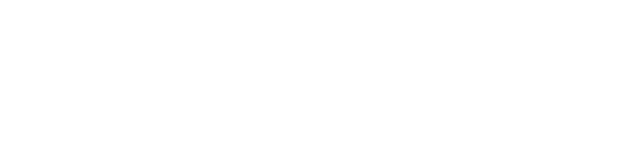
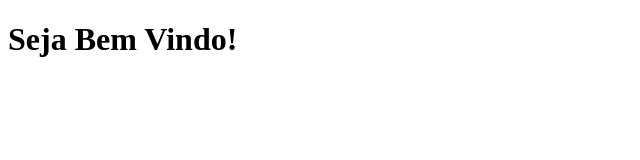
Before and after one commit to ismaeltravassos/Ismael-Travassos.github.io, a plain HTML site: page index.html in a window 1280 px wide. Shown: the whole page, without its empty margins (0-640 px from the left). Drawn offline with Linux system fonts and the light colour scheme.

Commit message:
alterando index

```diff
--- a/index.html
+++ b/index.html
@@ -2,12 +2,12 @@
 <html>
 <head>
 	<meta chaset="utf-8"/>
-	<title>Minha Página</title>
-	<script>
-	</script>
+	<title>Minha Página Pessoal</title>
+
 </head>
 
 <body>
+	<h1>Seja Bem Vindo!</h1>
 
 </body>
 </html
```
